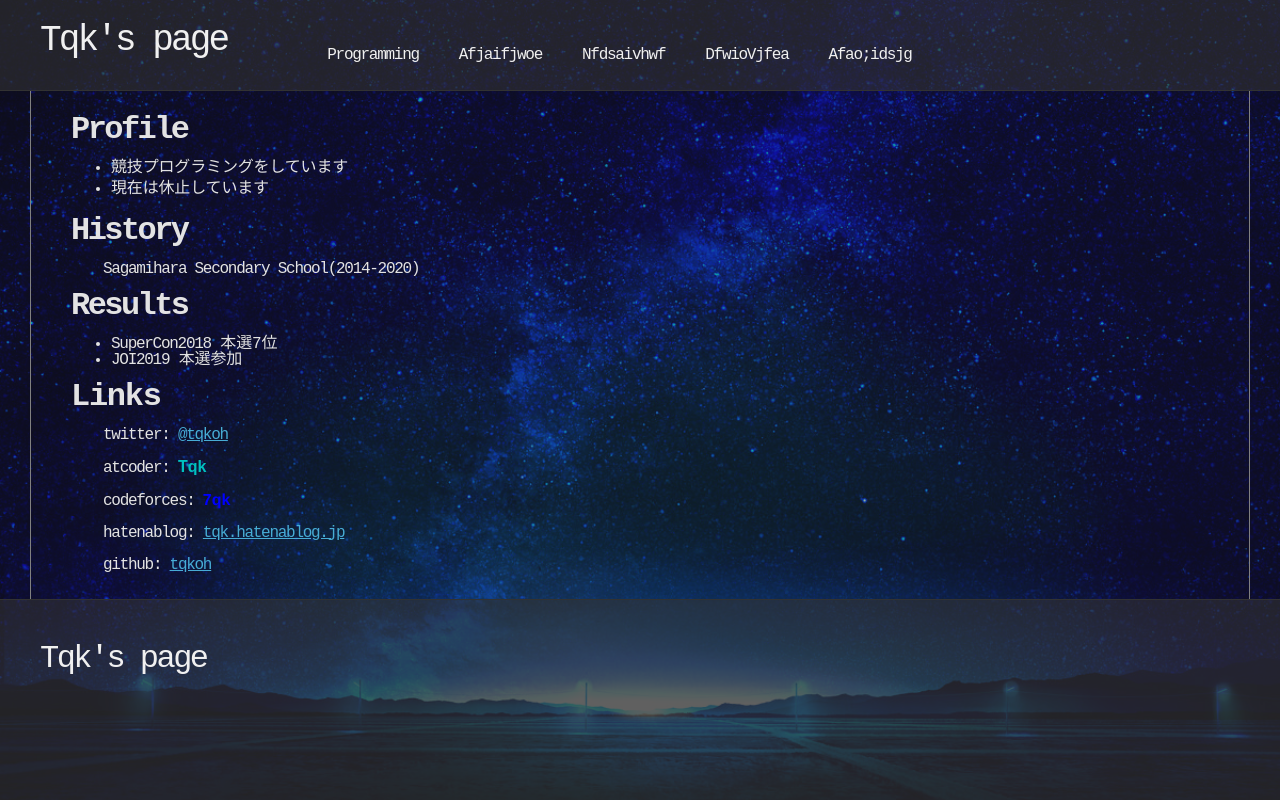
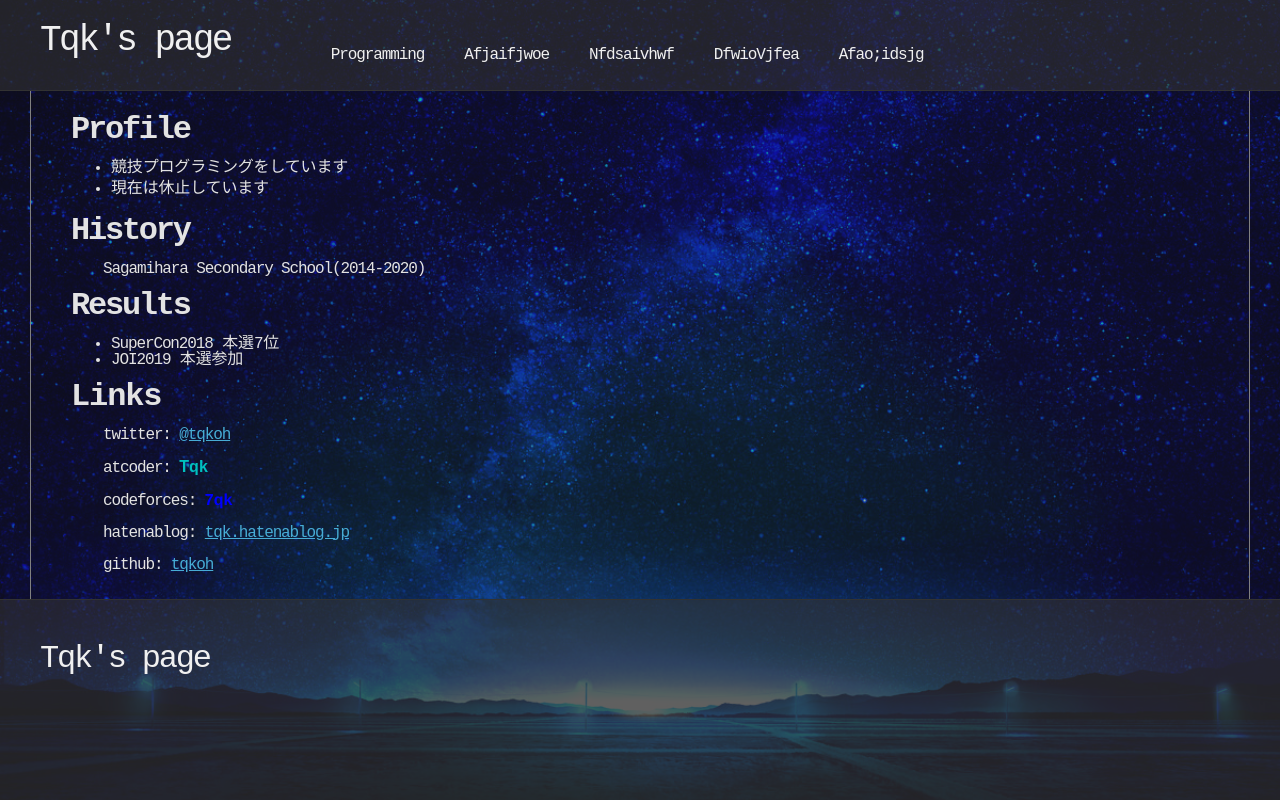
Before and after one commit to tqkoh/old.tqkoh.github.io, a plain HTML site: page index.html in a window 1280 px wide. Drawn offline with Linux system fonts and the light colour scheme.

Commit message:
[>] font

```diff
--- a/index.css
+++ b/index.css
@@ -21,7 +21,7 @@ body {
 }
 
 .narrowfont {
-	letter-spacing: -0.08em;
+	letter-spacing: -0.07em;
 }
 
 a:link {
```
